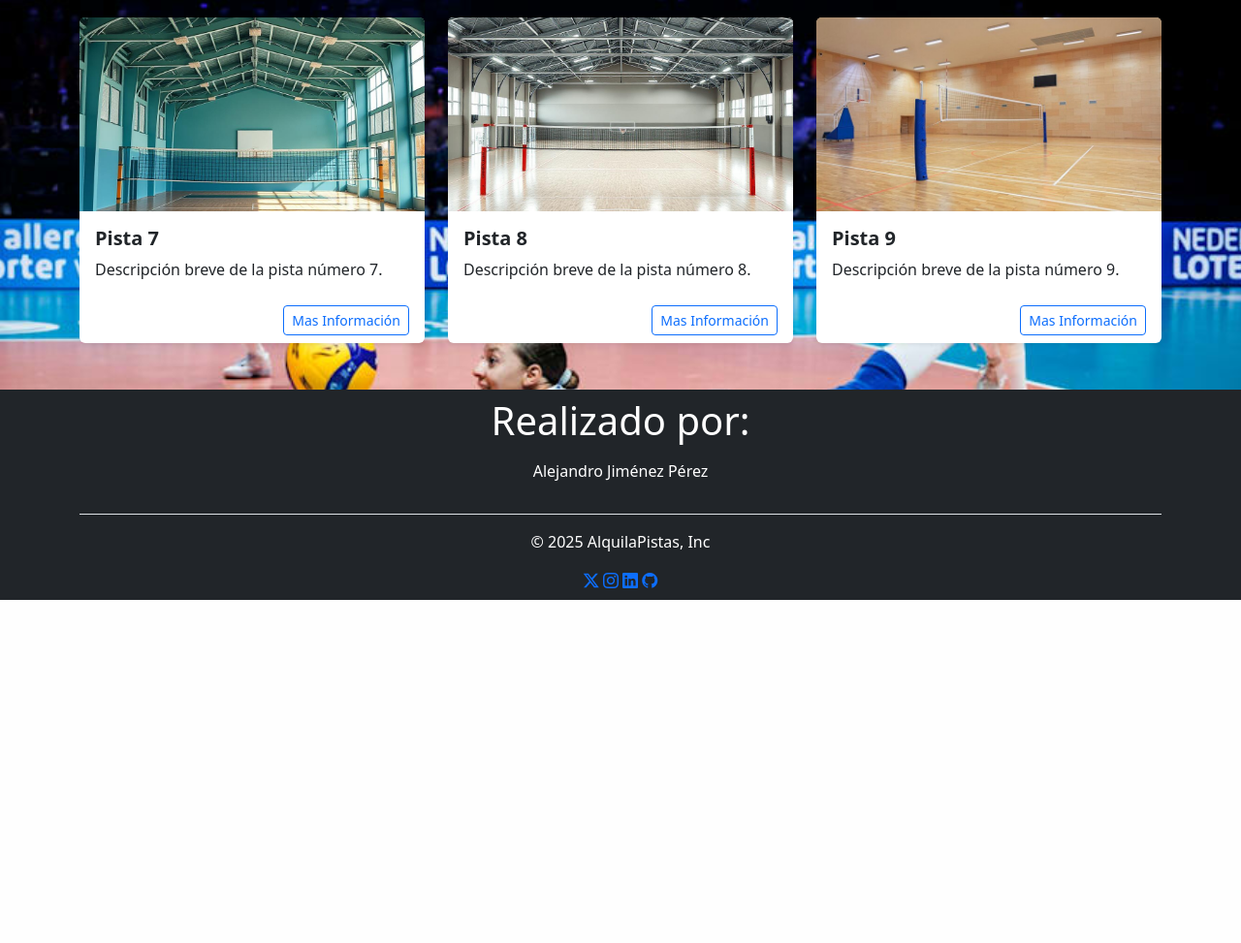
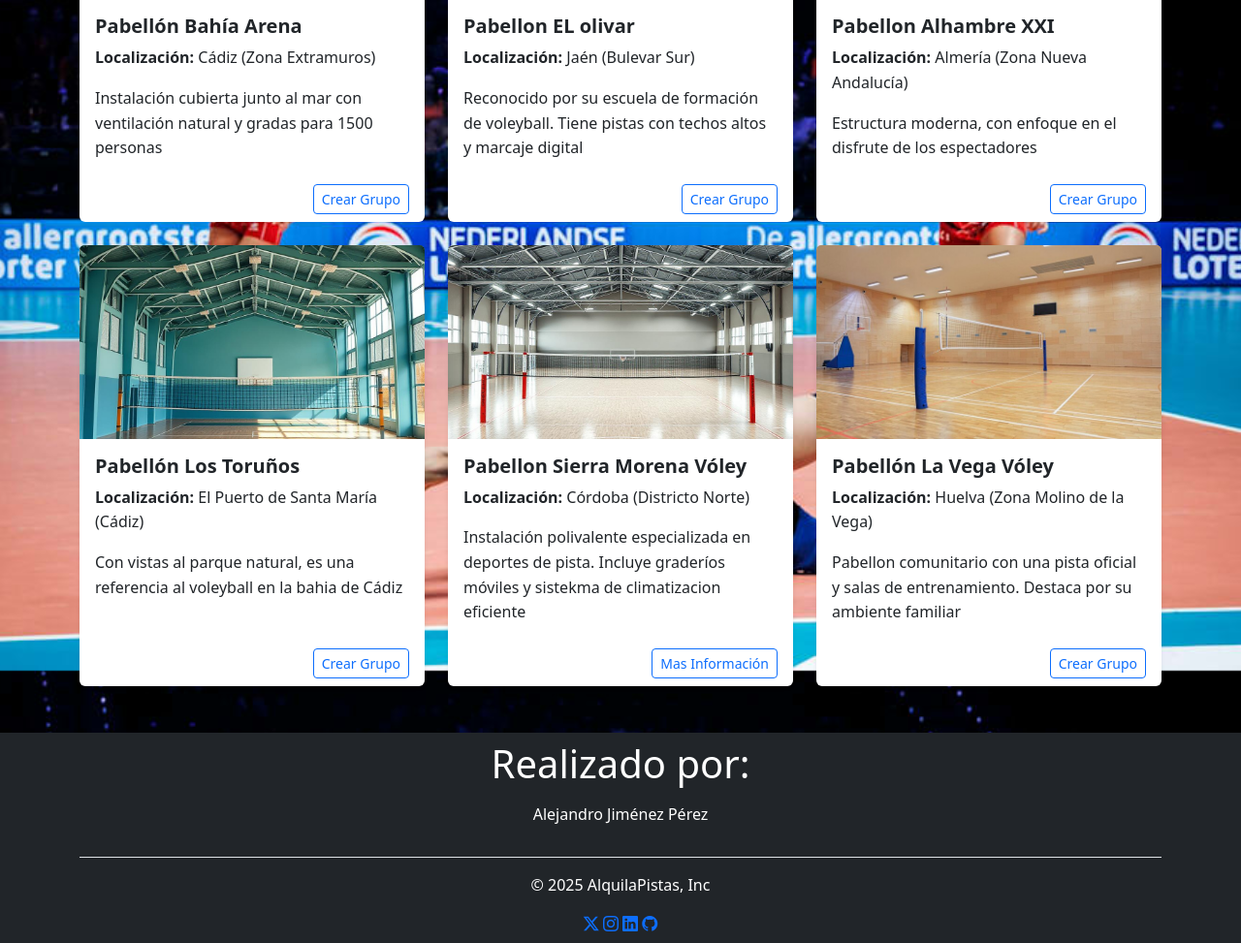
Before and after one commit to ajimper3009/ProyectoFinDeGrado, a Django app: page /sports-pavilion_court/ in a window 1280 px wide. Shown: the part 908-1881 px from the top of the page at 97% size. Before the commit the page ends 1527 px from the top, so only its background shows below. Run offline with Django 5.2, Linux system fonts and the light colour scheme; a user stored in the database is signed in.

Commit message:
Modifico las paginas de las pistas

```diff
--- a/alquila_pistas/forms.py
+++ b/alquila_pistas/forms.py
@@ -15,7 +15,7 @@ class GroupForm(forms.ModelForm):
     reservation_name = forms.CharField(
         max_length=100,
         required=False,
-        label='Nombre de la reserva'
+        label='Nombre del usuario que hará la reserva'
     )
     date = forms.DateField(
         required=False,
--- a/alquila_pistas/templates/alquila_pistas/sports_pavilion_court.html
+++ b/alquila_pistas/templates/alquila_pistas/sports_pavilion_court.html
@@ -23,7 +23,6 @@
                 border-top: none;
             }
 
-            /* Nuevo estilo para uniformar las imágenes */
             .card-img-top {
                 width: 100%;
                 height: 200px;
@@ -42,11 +41,13 @@
                 <div class="card h-100 shadow-sm border-0">
                     <img src="../../static/img/pista_interior1.jpg" class="card-img-top" alt="Noticia 1">
                     <div class="card-body">
-                        <h5 class="card-title">Pista 1</h5>
-                        <p class="card-text">Descripción breve de la pista número 1.</p>
+                        <h5 class="card-title">Pabellón Sierra del Sol</h5>
+                        <p class="card-text"><strong>Localización: </strong>Granada (Barrio del Zaidín)</p>
+                        <p class="card-text">Moderna instalación con capacidad para 2000 espectadores, destaca por su
+                            iluminacion LED y suelo de tarima flotante</p>
                     </div>
                     <div class="card-footer text-end">
-                        <a href="#" class="btn btn-outline-primary btn-sm">Mas Información</a>
+                        <a href="#" class="btn btn-outline-primary btn-sm">Crear Grupo</a>
                     </div>
                 </div>
             </div>
@@ -56,11 +57,12 @@
                 <div class="card h-100 shadow-sm border-0">
                     <img src="../../static/img/pista_interior2.png" class="card-img-top" alt="Noticia 2">
                     <div class="card-body">
-                        <h5 class="card-title">Pista 2</h5>
-                        <p class="card-text">Descripción breve de la pista número 2.</p>
+                        <h5 class="card-title">Palacio del Vóley Guadalquivir</h5>
+                        <p class="card-text"><strong>Localización: </strong>Sevilla (Isla de la Cartuja)</p>
+                        <p class="card-text">Diseñado específicamente para voleyball, con gradas retráctiles</p>
                     </div>
                     <div class="card-footer text-end">
-                        <a href="#" class="btn btn-outline-primary btn-sm">Mas InformaciónLeer más</a>
+                        <a href="#" class="btn btn-outline-primary btn-sm">Crear Grupo</a>
                     </div>
                 </div>
             </div>
@@ -70,11 +72,13 @@
                 <div class="card h-100 shadow-sm border-0">
                     <img src="../../static/img/pista_interior3.png" class="card-img-top" alt="Noticia 3">
                     <div class="card-body">
-                        <h5 class="card-title">Pista 3</h5>
-                        <p class="card-text">Descripción breve de la pista número 3.</p>
+                        <h5 class="card-title">Centro Deportivo Costa del Vóley</h5>
+                        <p class="card-text"><strong>Localización: </strong>Málaga (Rincón de la Victoria)</p>
+                        <p class="card-text">Recinto de alto rendimiento con tecnología de seguimiento de movimiento y
+                            retransmisión en streaming</p>
                     </div>
                     <div class="card-footer text-end">
-                        <a href="#" class="btn btn-outline-primary btn-sm">Mas Información</a>
+                        <a href="#" class="btn btn-outline-primary btn-sm">Crear Grupo</a>
                     </div>
                 </div>
             </div>
@@ -84,11 +88,13 @@
                 <div class="card h-100 shadow-sm border-0">
                     <img src="../../static/img/pista_interior4.jpg" class="card-img-top" alt="Noticia 4">
                     <div class="card-body">
-                        <h5 class="card-title">Pista 4</h5>
-                        <p class="card-text">Descripción breve de la pista número 4.</p>
+                        <h5 class="card-title">Pabellón Bahía Arena</h5>
+                        <p class="card-text"><strong>Localización: </strong>Cádiz (Zona Extramuros)</p>
+                        <p class="card-text">Instalación cubierta junto al mar con ventilación natural y gradas para
+                            1500 personas</p>
                     </div>
                     <div class="card-footer text-end">
-                        <a href="#" class="btn btn-outline-primary btn-sm">Mas Información</a>
+                        <a href="#" class="btn btn-outline-primary btn-sm">Crear Grupo</a>
                     </div>
                 </div>
             </div>
@@ -98,11 +104,13 @@
                 <div class="card h-100 shadow-sm border-0">
                     <img src="../../static/img/pista_interior5.png" class="card-img-top" alt="Noticia 5">
                     <div class="card-body">
-                        <h5 class="card-title">Pista 5</h5>
-                        <p class="card-text">Descripción breve de la pista número 5.</p>
+                        <h5 class="card-title">Pabellon EL olivar</h5>
+                        <p class="card-text"><strong>Localización: </strong>Jaén (Bulevar Sur)</p>
+                        <p class="card-text">Reconocido por su escuela de formación de voleyball. Tiene pistas con
+                            techos altos y marcaje digital</p>
                     </div>
                     <div class="card-footer text-end">
-                        <a href="#" class="btn btn-outline-primary btn-sm">Mas Información</a>
+                        <a href="#" class="btn btn-outline-primary btn-sm">Crear Grupo</a>
                     </div>
                 </div>
             </div>
@@ -112,11 +120,12 @@
                 <div class="card h-100 shadow-sm border-0">
                     <img src="../../static/img/pista_interior6.png" class="card-img-top" alt="Noticia 6">
                     <div class="card-body">
-                        <h5 class="card-title">Pista 6</h5>
-                        <p class="card-text">Descripción breve de la pista número 6.</p>
+                        <h5 class="card-title">Pabellon Alhambre XXI</h5>
+                        <p class="card-text"><strong>Localización: </strong>Almería (Zona Nueva Andalucía)</p>
+                        <p class="card-text">Estructura moderna, con enfoque en el disfrute de los espectadores</p>
                     </div>
                     <div class="card-footer text-end">
-                        <a href="#" class="btn btn-outline-primary btn-sm">Mas Información</a>
+                        <a href="#" class="btn btn-outline-primary btn-sm">Crear Grupo</a>
                     </div>
                 </div>
             </div>
@@ -126,11 +135,13 @@
                 <div class="card h-100 shadow-sm border-0">
                     <img src="../../static/img/pista_interior7.png" class="card-img-top" alt="Noticia 7">
                     <div class="card-body">
-                        <h5 class="card-title">Pista 7</h5>
-                        <p class="card-text">Descripción breve de la pista número 7.</p>
+                        <h5 class="card-title">Pabellón Los Toruños</h5>
+                        <p class="card-text"><strong>Localización: </strong>El Puerto de Santa María (Cádiz)</p>
+                        <p class="card-text">Con vistas al parque natural, es una referencia al voleyball en la bahia de
+                            Cádiz</p>
                     </div>
                     <div class="card-footer text-end">
-                        <a href="#" class="btn btn-outline-primary btn-sm">Mas Información</a>
+                        <a href="#" class="btn btn-outline-primary btn-sm">Crear Grupo</a>
                     </div>
                 </div>
             </div>
@@ -140,8 +151,10 @@
                 <div class="card h-100 shadow-sm border-0">
                     <img src="../../static/img/pista_interior8.png" class="card-img-top" alt="Noticia 8">
                     <div class="card-body">
-                        <h5 class="card-title">Pista 8</h5>
-                        <p class="card-text">Descripción breve de la pista número 8.</p>
+                        <h5 class="card-title">Pabellon Sierra Morena Vóley</h5>
+                        <p class="card-text"><strong>Localización: </strong>Córdoba (Districto Norte)</p>
+                        <p class="card-text">Instalación polivalente especializada en deportes de pista. Incluye
+                            graderíos móviles y sistekma de climatizacion eficiente</p>
                     </div>
                     <div class="card-footer text-end">
                         <a href="#" class="btn btn-outline-primary btn-sm">Mas Información</a>
@@ -154,11 +167,13 @@
                 <div class="card h-100 shadow-sm border-0">
                     <img src="../../static/img/pista_interior9.jpg" class="card-img-top" alt="Noticia 9">
                     <div class="card-body">
-                        <h5 class="card-title">Pista 9</h5>
-                        <p class="card-text">Descripción breve de la pista número 9.</p>
+                        <h5 class="card-title">Pabellón La Vega Vóley</h5>
+                        <p class="card-text"><strong>Localización: </strong>Huelva (Zona Molino de la Vega)</p>
+                        <p class="card-text">Pabellon comunitario con una pista oficial y salas de entrenamiento.
+                            Destaca por su ambiente familiar</p>
                     </div>
                     <div class="card-footer text-end">
-                        <a href="#" class="btn btn-outline-primary btn-sm">Mas Información</a>
+                        <a href="#" class="btn btn-outline-primary btn-sm">Crear Grupo</a>
                     </div>
                 </div>
             </div>
```
Also changed, not shown: alquila_pistas/templates/alquila_pistas/beach_court.html (+36 -28 lines), db.sqlite3.
